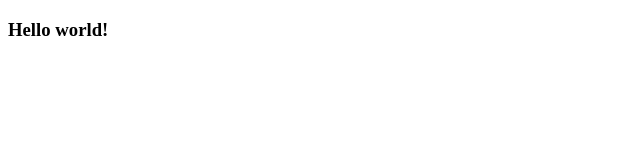
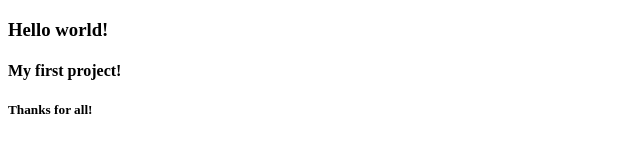
Before and after one commit to FaridAlieff/Garage1, a plain HTML site: page index.html in a window 1280 px wide. Shown: the whole page, without its empty margins (0-640 px from the left). Drawn offline with Linux system fonts and the light colour scheme.

Commit message:
3 files added Test update

```diff
--- a/index.html
+++ b/index.html
@@ -7,5 +7,7 @@
 </head>
 <body>
     <h3>Hello world!</h3>
+    <h4>My first project!</h4>
+    <h5>Thanks for all!</h5>
 </body>
 </html>
```
